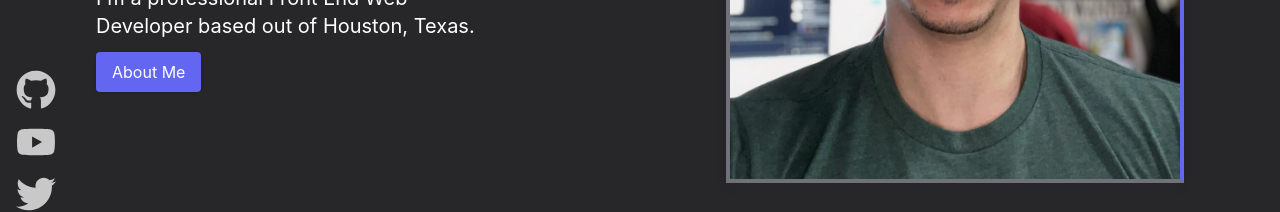
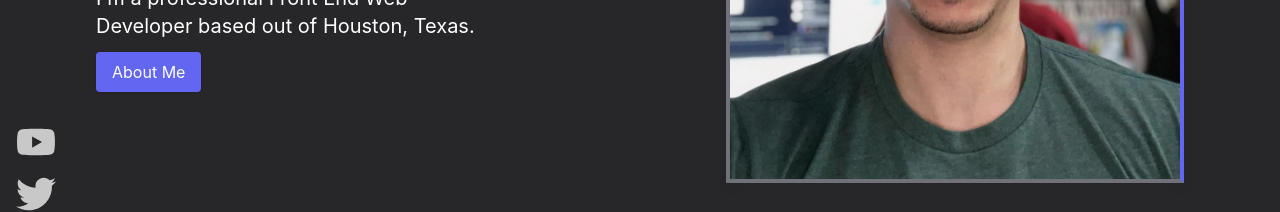
Before and after one commit to mikewhite628/alpha-portfolio, a Next.js app: page / in a window 1280 px wide. Shown: the part 426-638 px from the top of the page. Built offline with nearby package versions, Linux system fonts and the light colour scheme.

Commit message:
added favicon and hid github portfolio

```diff
--- a/src/components/socials.js
+++ b/src/components/socials.js
@@ -6,7 +6,7 @@ function Socials() {
   return (
     <div>
       <div className="social-icons transition ease-in-out delay-150 text-white">
-        <Link href="https://github.com/mikewhite628" target="_blank">
+        {/* <Link href="https://github.com/mikewhite628" target="_blank">
           <Image
             src={`/github.svg`}
             alt="github"
@@ -15,7 +15,7 @@ function Socials() {
             className="mb-3 hover:-translate-y-1
       icon"
           />
-        </Link>
+        </Link> */}
 
         <Link href="https://www.youtube.com/michaelwhitedev" target="_blank">
           <Image
--- a/src/pages/index.js
+++ b/src/pages/index.js
@@ -23,7 +23,7 @@ export default function IndexPage() {
     AOS.init();
   }, []);
   return (
-    <div>
+    <>
       <Head>
         <meta charSet="utf-8" />
         <title>Michael White</title>
@@ -31,10 +31,11 @@ export default function IndexPage() {
         <link
           rel="icon"
           type="image/svg+xml"
-          href="../src/images/logo.svg"
+          href="/favicon.ico.png"
           sizes="16x16"
         />
       </Head>
+      <div>
         <Header />
         <Hero me={me} />
         <About me2={me2} me={me} />
@@ -56,5 +57,6 @@ export default function IndexPage() {
           © {new Date().getFullYear()} Michael White
         </footer>
       </div>
+    </>
   );
 }
```
Lines whose indentation alone changed are shown as unchanged.
